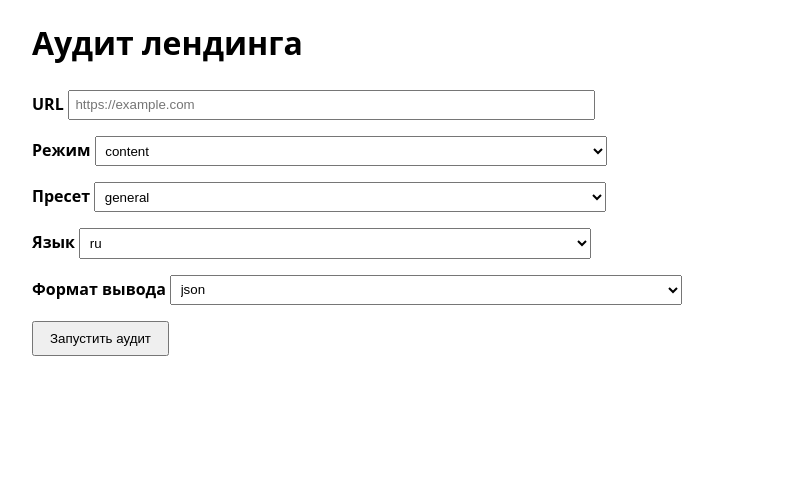
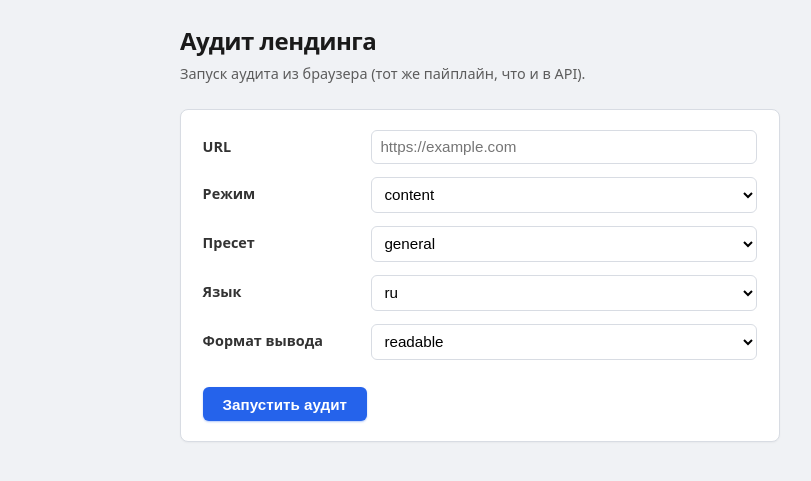
Before and after one commit to AlexYAT/Landing-AI-Auditor, a FastAPI app: page /web/ in a window 1280 px wide. Shown: the top 481 px of the page, without its empty margins (160-971 px from the left). Run offline with FastAPI, Linux system fonts and the light colour scheme.

Commit message:
style: improve web  layout and default readable output

```diff
--- a/app/interfaces/web.py
+++ b/app/interfaces/web.py
@@ -73,7 +73,7 @@ def _default_form() -> dict[str, str]:
         "mode": "content",
         "preset": "general",
         "lang": "ru",
-        "output_format": "json",
+        "output_format": "readable",
     }
 
 
@@ -93,14 +93,14 @@ def web_audit_submit(
     mode: str = Form("content"),
     preset: str = Form("general"),
     lang: str = Form("ru"),
-    output_format: str = Form("json"),
+    output_format: str = Form("readable"),
 ) -> Any:
     form = {
         "url": url.strip(),
         "mode": (mode or "content").strip().lower(),
         "preset": (preset or "general").strip().lower(),
         "lang": (lang or "ru").strip().lower(),
-        "output_format": output_format if output_format in ("json", "readable") else "json",
+        "output_format": output_format if output_format in ("json", "readable") else "readable",
     }
     if not form["url"]:
         return templates.TemplateResponse(
--- a/templates/web_index.html
+++ b/templates/web_index.html
@@ -5,58 +5,222 @@
   <meta name="viewport" content="width=device-width, initial-scale=1" />
   <title>Аудит лендинга</title>
   <style>
-    body { font-family: system-ui, sans-serif; max-width: 56rem; margin: 1rem auto; padding: 0 1rem; }
-    label { display: block; margin-top: 0.75rem; font-weight: 600; }
-    input[type="url"], select { width: 100%; max-width: 32rem; padding: 0.35rem; margin-top: 0.25rem; }
-    button { margin-top: 1rem; padding: 0.5rem 1rem; }
-    pre { background: #f4f4f4; padding: 1rem; overflow: auto; white-space: pre-wrap; word-break: break-word; }
-    .err { color: #a00; }
+    :root {
+      --text: #1a1a1a;
+      --muted: #5c5c5c;
+      --border: #d8dce3;
+      --surface: #f6f7f9;
+      --card-bg: #fff;
+      --accent: #2563eb;
+      --accent-hover: #1d4ed8;
+      --radius: 8px;
+    }
+    * { box-sizing: border-box; }
+    body {
+      margin: 0;
+      font-family: system-ui, -apple-system, "Segoe UI", sans-serif;
+      color: var(--text);
+      line-height: 1.45;
+      background: #f0f2f5;
+    }
+    .page {
+      max-width: 40rem;
+      margin: 0 auto;
+      padding: 1.5rem 1.25rem 2.5rem;
+    }
+    .page-header {
+      margin-bottom: 1.5rem;
+    }
+    .page-header h1 {
+      margin: 0 0 0.35rem;
+      font-size: 1.5rem;
+      font-weight: 650;
+      letter-spacing: -0.02em;
+    }
+    .page-header p {
+      margin: 0;
+      font-size: 0.9rem;
+      color: var(--muted);
+    }
+    .card {
+      background: var(--card-bg);
+      border: 1px solid var(--border);
+      border-radius: var(--radius);
+      padding: 1.25rem 1.35rem;
+      box-shadow: 0 1px 2px rgba(0, 0, 0, 0.04);
+    }
+    .form-grid {
+      display: flex;
+      flex-direction: column;
+      gap: 0.85rem;
+    }
+    .form-row {
+      display: grid;
+      grid-template-columns: minmax(7.5rem, 9.5rem) 1fr;
+      gap: 0.5rem 1rem;
+      align-items: start;
+    }
+    .form-row label {
+      font-weight: 600;
+      font-size: 0.9rem;
+      padding-top: 0.42rem;
+      color: #333;
+    }
+    .form-field {
+      min-width: 0;
+    }
+    .form-field input[type="url"],
+    .form-field select {
+      width: 100%;
+      max-width: 100%;
+      padding: 0.45rem 0.55rem;
+      font-size: 0.95rem;
+      border: 1px solid var(--border);
+      border-radius: 6px;
+      background: #fff;
+    }
+    .form-field input:focus,
+    .form-field select:focus {
+      outline: 2px solid rgba(37, 99, 235, 0.35);
+      outline-offset: 0;
+      border-color: var(--accent);
+    }
+    .form-actions {
+      margin-top: 0.35rem;
+      padding-top: 0.5rem;
+    }
+    .btn-submit {
+      appearance: none;
+      font-size: 0.95rem;
+      font-weight: 600;
+      padding: 0.55rem 1.25rem;
+      border: none;
+      border-radius: 6px;
+      background: var(--accent);
+      color: #fff;
+      cursor: pointer;
+      box-shadow: 0 1px 2px rgba(37, 99, 235, 0.35);
+    }
+    .btn-submit:hover {
+      background: var(--accent-hover);
+    }
+    .btn-submit:focus-visible {
+      outline: 2px solid var(--accent);
+      outline-offset: 2px;
+    }
     .preset-wrap.hidden { display: none; }
+    .err {
+      margin: 1rem 0 0;
+      padding: 0.65rem 0.85rem;
+      border-radius: 6px;
+      background: #fef2f2;
+      border: 1px solid #fecaca;
+      color: #991b1b;
+      font-size: 0.9rem;
+    }
+    .result-section {
+      margin-top: 1.75rem;
+    }
+    .result-section h2 {
+      margin: 0 0 0.65rem;
+      font-size: 1.15rem;
+      font-weight: 650;
+    }
+    .result-card {
+      background: var(--surface);
+      border: 1px solid var(--border);
+      border-radius: var(--radius);
+      padding: 1rem 1.15rem;
+      overflow: hidden;
+    }
+    .result-pre {
+      margin: 0;
+      padding: 0;
+      font-family: ui-monospace, "Cascadia Code", "Consolas", monospace;
+      font-size: 0.82rem;
+      line-height: 1.5;
+      white-space: pre-wrap;
+      word-wrap: break-word;
+      overflow-wrap: anywhere;
+      word-break: break-word;
+      max-width: 100%;
+    }
   </style>
 </head>
 <body>
+  <div class="page">
+    <header class="page-header">
       <h1>Аудит лендинга</h1>
-  <form method="post" action="/web/audit" id="audit-form">
-    <label>URL
-      <input type="url" name="url" required placeholder="https://example.com" value="{{ form.url }}" />
-    </label>
-    <label>Режим
+      <p>Запуск аудита из браузера (тот же пайплайн, что и в API).</p>
+    </header>
+
+    <div class="card">
+      <form method="post" action="/web/audit" id="audit-form" class="form-grid">
+        <div class="form-row">
+          <label for="url">URL</label>
+          <div class="form-field">
+            <input type="url" id="url" name="url" required placeholder="https://example.com" value="{{ form.url }}" />
+          </div>
+        </div>
+        <div class="form-row">
+          <label for="mode">Режим</label>
+          <div class="form-field">
             <select name="mode" id="mode">
               <option value="content" {% if form.mode == 'content' %}selected{% endif %}>content</option>
               <option value="craftum" {% if form.mode == 'craftum' %}selected{% endif %}>craftum</option>
               <option value="visual" {% if form.mode == 'visual' %}selected{% endif %}>visual</option>
             </select>
-    </label>
+          </div>
+        </div>
         <div class="preset-wrap {% if form.mode == 'visual' %}hidden{% endif %}" id="preset-wrap">
-      <label>Пресет
+          <div class="form-row">
+            <label for="preset">Пресет</label>
+            <div class="form-field">
               <select name="preset" id="preset">
                 {% for p in ['general', 'services', 'expert', 'course', 'leadgen', 'craftum'] %}
                 <option value="{{ p }}" {% if form.preset == p %}selected{% endif %}>{{ p }}</option>
                 {% endfor %}
               </select>
-      </label>
             </div>
-    <label>Язык
-      <select name="lang">
+          </div>
+        </div>
+        <div class="form-row">
+          <label for="lang">Язык</label>
+          <div class="form-field">
+            <select name="lang" id="lang">
               <option value="ru" {% if form.lang == 'ru' %}selected{% endif %}>ru</option>
               <option value="en" {% if form.lang == 'en' %}selected{% endif %}>en</option>
             </select>
-    </label>
-    <label>Формат вывода
-      <select name="output_format">
+          </div>
+        </div>
+        <div class="form-row">
+          <label for="output_format">Формат вывода</label>
+          <div class="form-field">
+            <select name="output_format" id="output_format">
+              <option value="readable" {% if form.output_format == 'readable' %}selected{% endif %}>readable</option>
               <option value="json" {% if form.output_format == 'json' %}selected{% endif %}>json</option>
-        <option value="readable" {% if form.output_format == 'readable' %}selected{% endif %}>readable</option>
             </select>
-    </label>
-    <button type="submit">Запустить аудит</button>
+          </div>
+        </div>
+        <div class="form-actions">
+          <button type="submit" class="btn-submit">Запустить аудит</button>
+        </div>
       </form>
+    </div>
+
     {% if error %}
-  <p class="err">{{ error }}</p>
+    <p class="err" role="alert">{{ error }}</p>
     {% endif %}
+
     {% if result is not none %}
-  <h2>Результат</h2>
-  <pre>{{ result|safe }}</pre>
+    <section class="result-section" aria-labelledby="result-heading">
+      <h2 id="result-heading">Результат</h2>
+      <div class="result-card">
+        <pre class="result-pre">{{ result|safe }}</pre>
+      </div>
+    </section>
     {% endif %}
+  </div>
   <script>
     (function () {
       var mode = document.getElementById('mode');
```
Also changed, not shown: tests/test_api.py (+3 -0 lines). Lines whose indentation alone changed are shown as unchanged.
